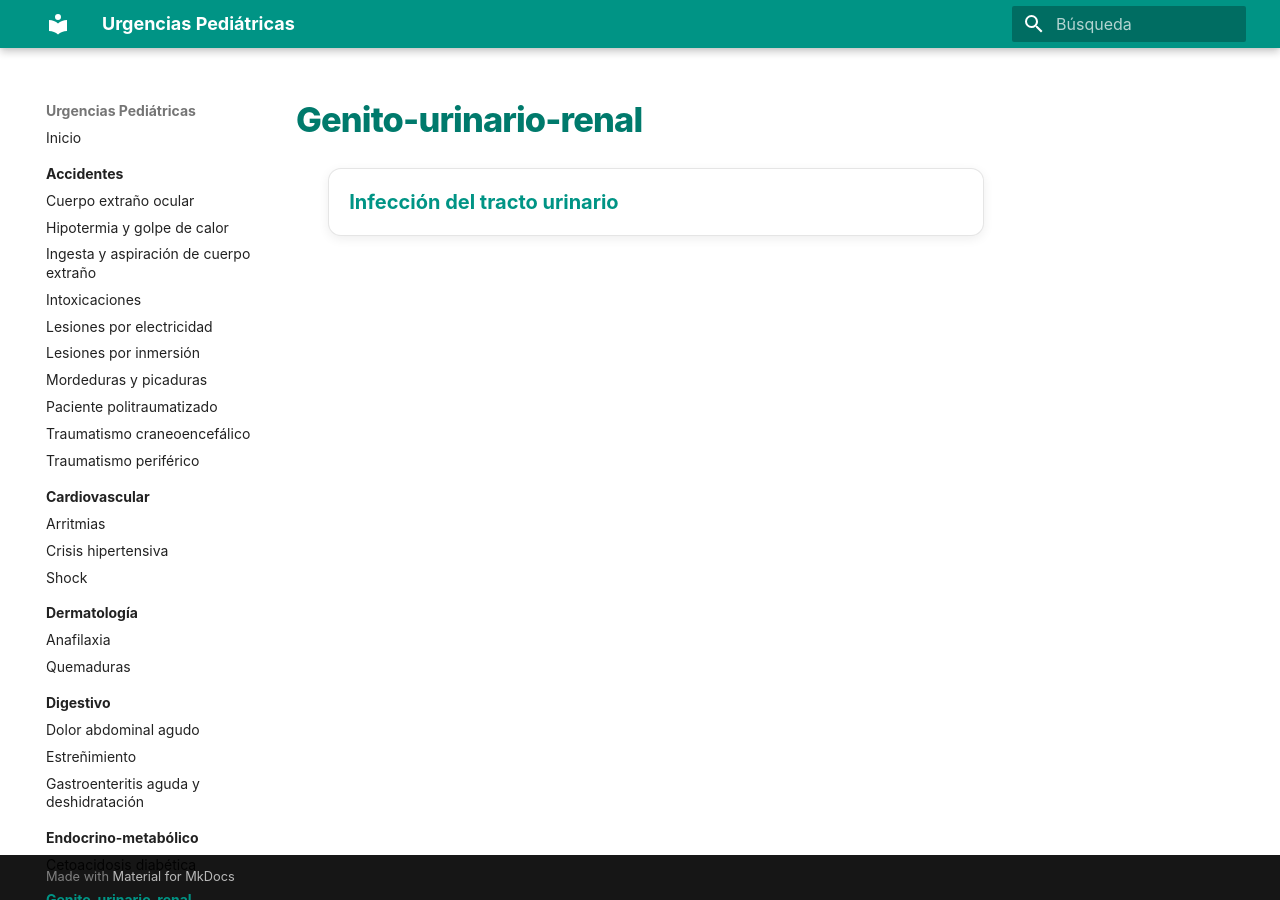
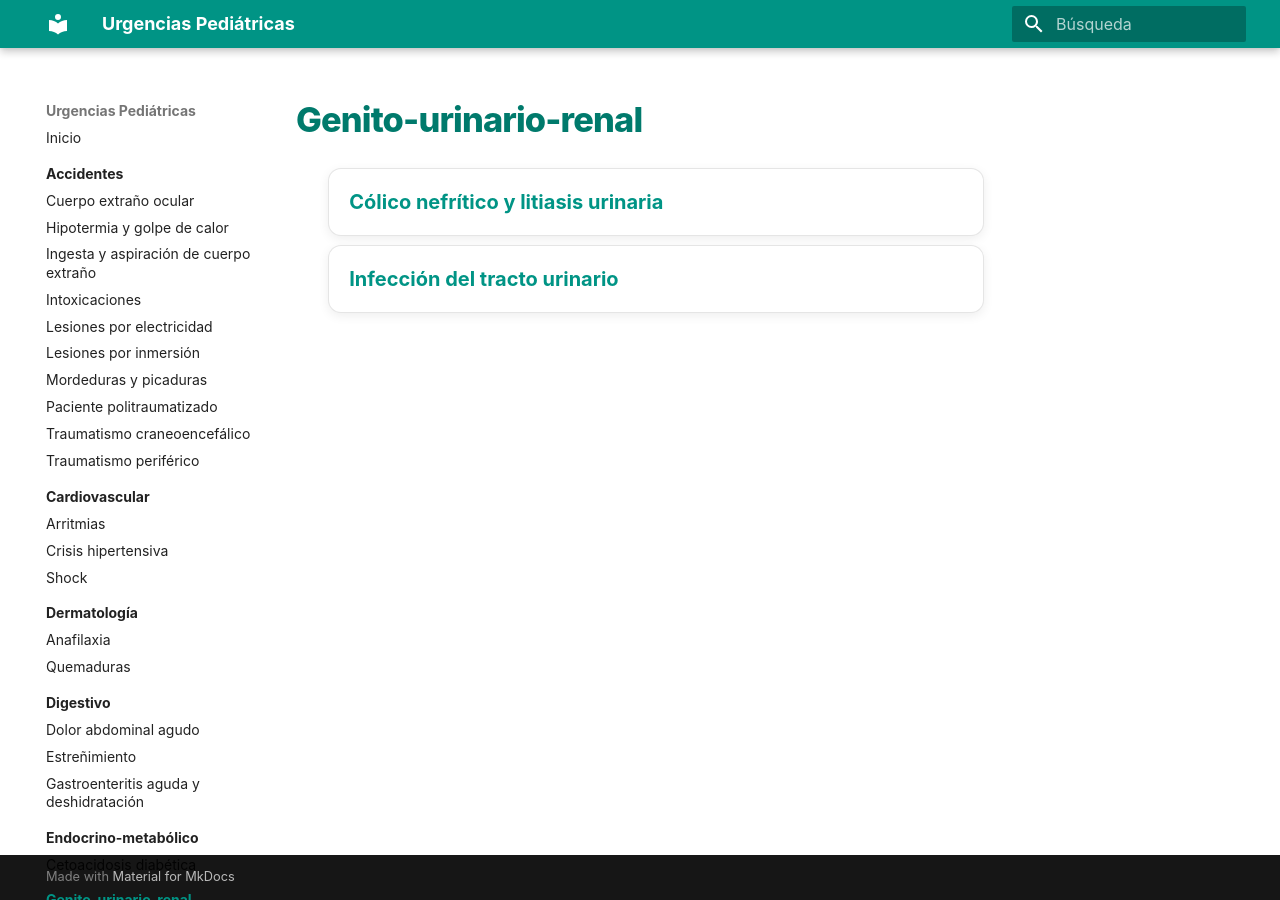
Before and after one commit to gonzaloares/urgencias-pediatricas, an MkDocs documentation site: the page built from docs/nefrologia/index.md, in a window 1280 px wide. Built offline with MkDocs 1.6.1 and Material for MkDocs 9.7.7, drawn with Linux system fonts in a browser that asks for light colours.

Commit message:
Actualiza docs/nefrologia/index.md

```diff
--- a/docs/nefrologia/index.md
+++ b/docs/nefrologia/index.md
@@ -2,6 +2,7 @@
 
 <div class="protocol-index" markdown="1">
 
+- [Cólico nefrítico y litiasis urinaria](colico-nefritico.md)
 - [Infección del tracto urinario](../infeccioso/infeccion-tracto-urinario.md)
 
 </div>
```
